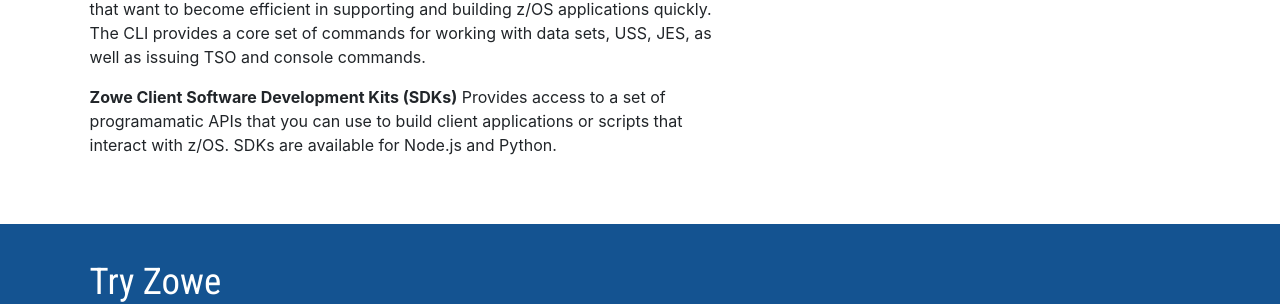
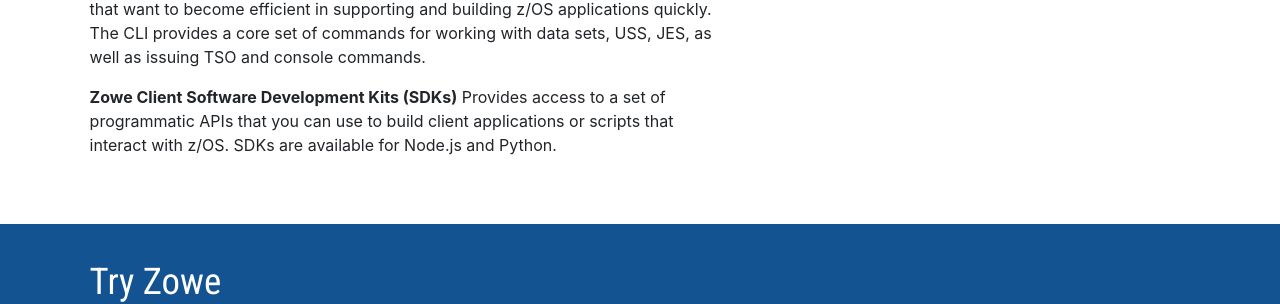
Before and after one commit to zowe/zowe.github.io, a Jekyll site: the page built from index.md, in a window 1280 px wide and 900 px high, scrolled down 862 px. Shown: the part 173-477 px from the top of the window. Built offline with Jekyll 4.4.1, drawn with Linux system fonts in a browser that asks for light colours; our own code applies the rules of GitHub Pages for plain Markdown files.

Commit message:
typo
Signed-off-by: BrandonJenkins14 <36675406+BrandonJenkins14@users.noreply.github.com>

```diff
--- a/index.md
+++ b/index.md
@@ -41,7 +41,7 @@
 
 <p><b>Zowe CLI:</b> Provides a command-line interface that lets you interact with the mainframe remotely and use common tools such as Integrated Development Environments (IDEs), shell commands, bash scripts, and build tools for mainframe development. It provides a set of utilities and services for application developers that want to become efficient in supporting and building z/OS applications quickly. The CLI provides a core set of commands for working with data sets, USS, JES, as well as issuing TSO and console commands.</p>
 
-<p><b>Zowe Client Software Development Kits (SDKs)</b> Provides access to a set of programamatic APIs that you can use to build client applications or scripts that interact with z/OS. SDKs are available for Node.js and Python.</p>
+<p><b>Zowe Client Software Development Kits (SDKs)</b> Provides access to a set of programmatic APIs that you can use to build client applications or scripts that interact with z/OS. SDKs are available for Node.js and Python.</p>
 
 </div>
 
```
